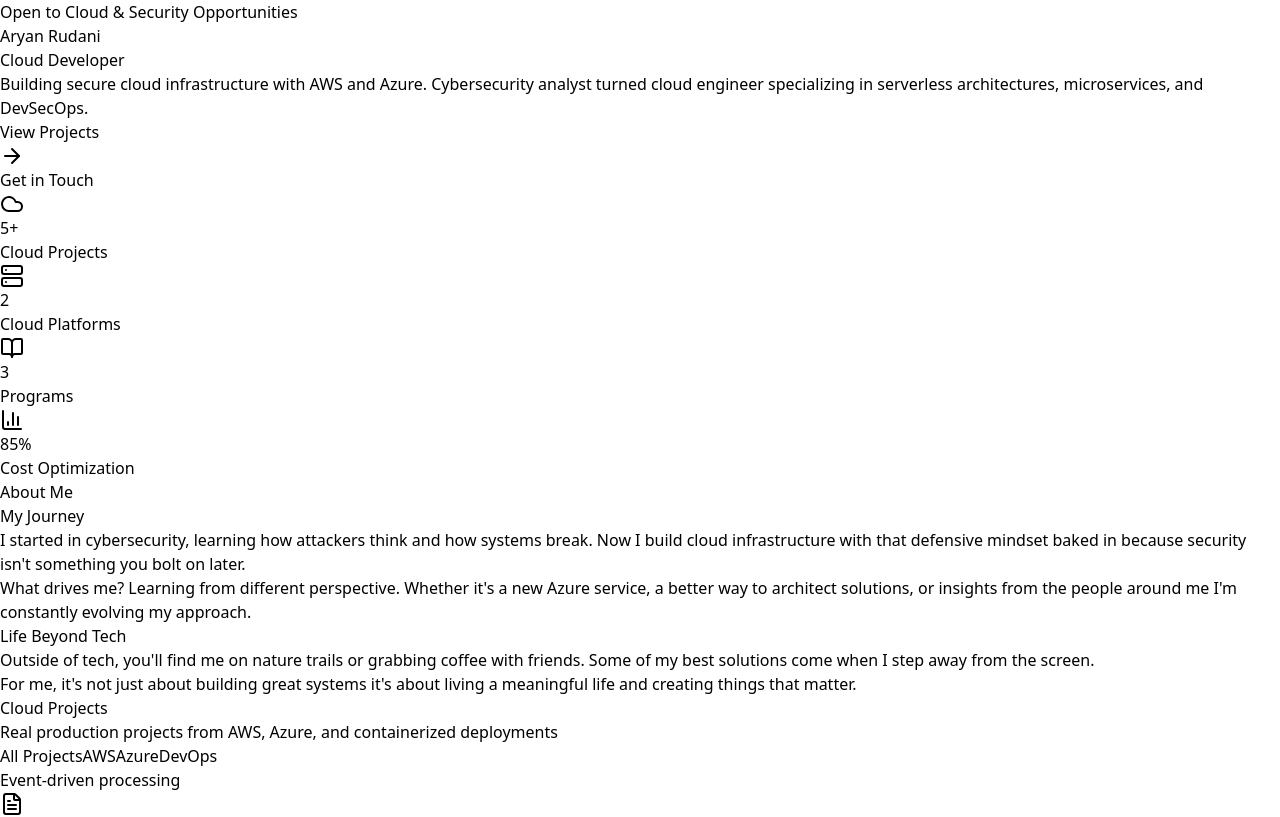
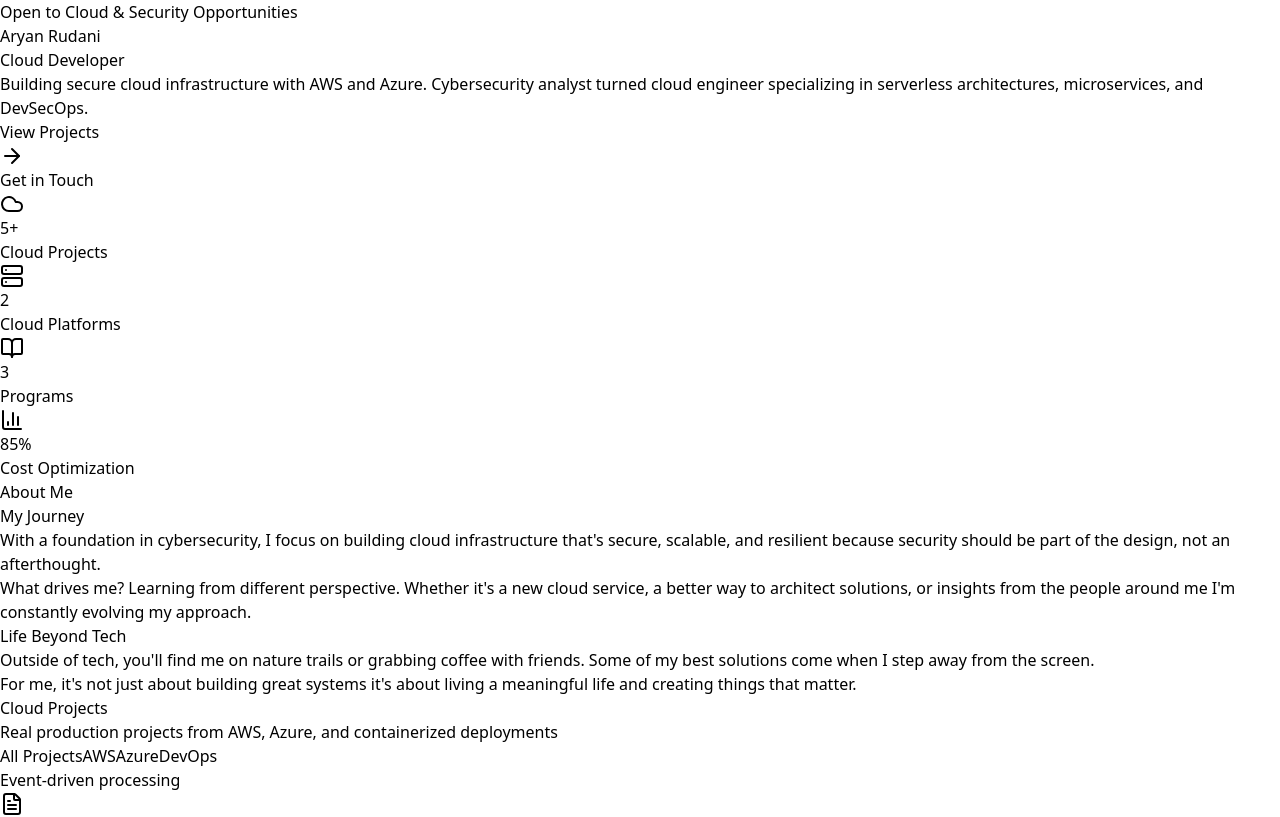
Before and after one commit to ruda0008/portfolio, a React (Vite) app: page / in a window 1280 px wide. Shown: the top 817 px of the page. Built offline with nearby package versions, Linux system fonts and the light colour scheme.

Commit message:
Updated  About

```diff
--- a/src/App.jsx
+++ b/src/App.jsx
@@ -299,10 +299,9 @@ export default function App() {
               </h3>
               <div className="space-y-4 text-lg text-gray-300 leading-relaxed">
                 <p>
-                  I started in cybersecurity, learning how attackers think and how systems break. Now I build cloud infrastructure with that defensive mindset baked in because security isn't something you bolt on later.
-                </p>
+                 With a foundation in cybersecurity, I focus on building cloud infrastructure that's secure, scalable, and resilient because security should be part of the design, not an afterthought. </p>
                 <p>
-                  What drives me? Learning from different perspective. Whether it's a new Azure service, a better way to architect solutions, or insights from the people around me I'm constantly evolving my approach.
+                  What drives me? Learning from different perspective. Whether it's a new cloud service, a better way to architect solutions, or insights from the people around me I'm constantly evolving my approach.
                 </p>
               </div>
             </div>
```
Also changed, not shown: 1 other file (tests, documents, lock files or other folders).
